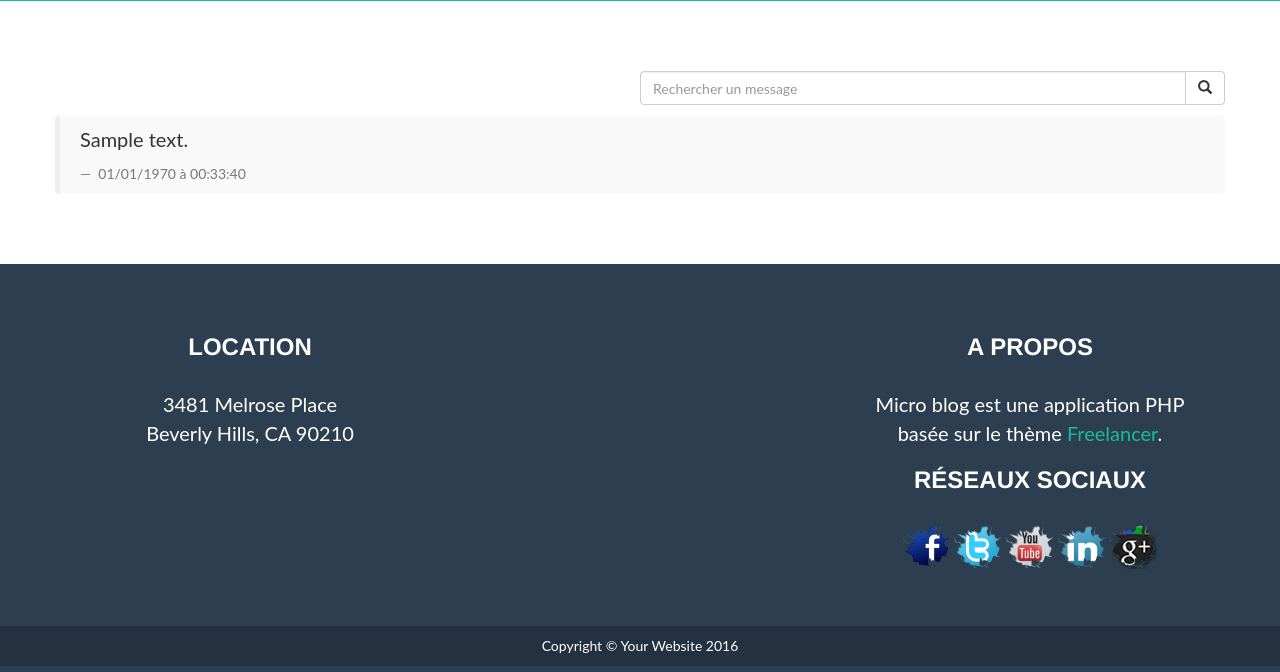
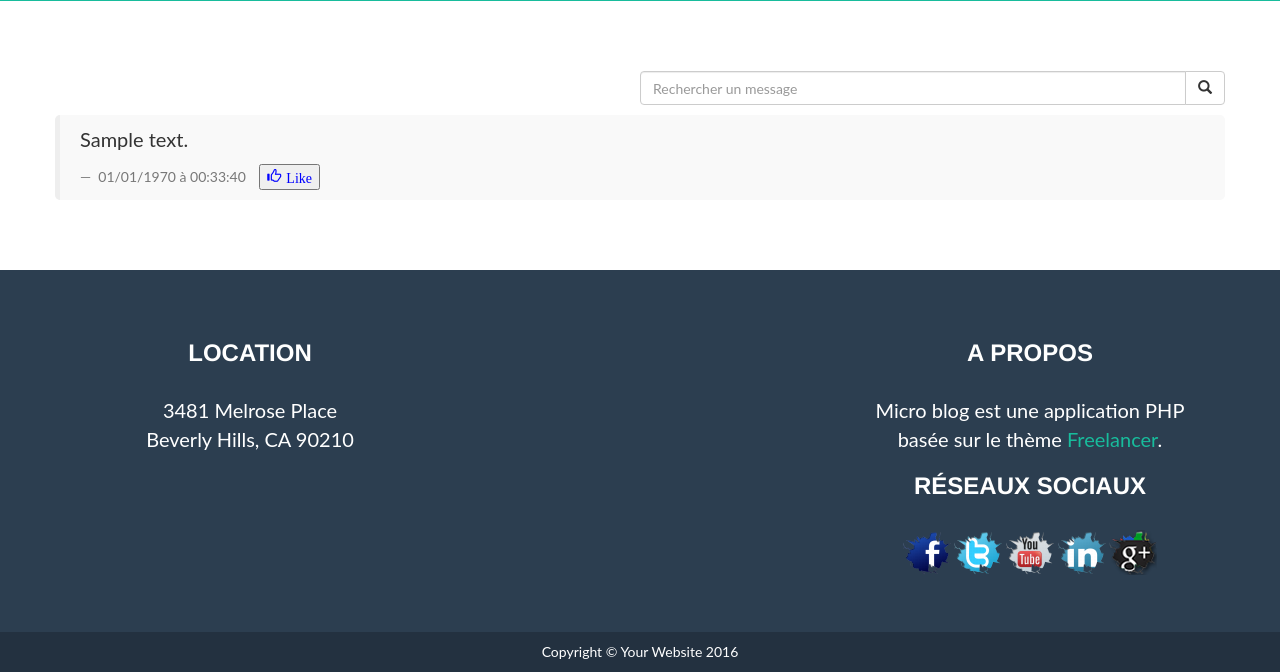
Before and after one commit to etibiss/micro_blog, a PHP site: page / in a window 1280 px wide. Shown: the part 289-961 px from the top of the page. Run offline with PHP 8.4, Linux system fonts and the light colour scheme; tables that the repository leaves empty or names only in its code hold one stand-in row (values such as "Sample post"); some libraries are stand-ins or nearby versions.

Commit message:
11/04: FIN

```diff
--- a/css/freelancer.css
+++ b/css/freelancer.css
@@ -619,3 +619,21 @@ textarea {
     font-size: 20px;
     padding-top: 24px;
 }
+
+.btn-like {
+    margin-left: 10px;
+}
+
+.glyphicon-thumbs-up:before,
+.glyphicon-thumbs-down:before {
+    padding-right: 5px;
+}
+
+
+.glyphicon-thumbs-up {
+    color: blue
+}
+
+.glyphicon-thumbs-down {
+    color: red
+}
--- a/index.php
+++ b/index.php
@@ -137,11 +137,12 @@
                     while($data=$stmt->fetch()){
                 ?>
                     <blockquote>
-                        <p>
+                        <p class="msg_content">
                             <?php echo $data['contenu']; ?>
                         </p>
                         <footer>
                             <?php echo date('d/m/Y à H:i:s',$data['date']);?>
+                            <button class="btn-like"><span class="glyphicon glyphicon-thumbs-up">Like</span></button>
                         </footer>
                         <?php if($connecte_util == true){ ?>
                         <a href="message.php?a=sup&id=<?=$data['id']?>" class="btn btn-danger">Supprimer</a>
@@ -152,6 +153,40 @@
             </div>
         </div>
     </section>
+
+    <script type="text/javascript" src="https://ajax.googleapis.com/ajax/libs/jquery/1.10.2/jquery.min.js"></script>
+    <script type="text/javascript">
+        $(document).ready(function() {
+
+            $(".btn-like").click(function(e) {
+                if ($(this).children().text() == "Like") {
+                    $(this).children().text('Unlike');
+                    $(this).children().removeClass('glyphicon-thumbs-up');
+                    $(this).children().addClass('glyphicon-thumbs-down');
+                    $(this).css('box-shadow', '0px 0px 5px blue');
+                } else {
+                    $(this).children().text('Like');
+                    $(this).children().removeClass('glyphicon-thumbs-down');
+                    $(this).children().addClass('glyphicon-thumbs-up');
+                    $(this).css('box-shadow', 'none');
+                }
+                return false;
+            });
+
+            var email = '[\w]*\.*[\w]+@([a-z]+\.[a-z])+/g';
+            var tel = '(0+[1-9])\.?\s?([0-9]{2})\.?\s?([0-9]{2})\.?\s?([0-9]{2})\.?\s?([0-9]{2})/gx';
+            var url = 'https?:\/\/([\w]+\.?[\w]+)\S*\/([\w]+\.?[\w]*)/g';
+            var msg = ('.msg_content').text();
+            msg.replace(email, "<a href='mailto:" + msg.match(email) + "'>" + msg.match(email) + "</a>");
+            msg.replace(tel, "<a href='tel:" + msg.match(tel) + "'>" + msg.match(tel) + "</a>");
+            msg.replace(url, "<a href='" + msg.match(url) + "'>" + msg.match(url) + "</a>");
+
+            console.log(regex1.test(str1));
+
+        });
+
+    </script>
+
     <?php
     include('includes/bas.inc.php');
 ?>
--- a/index.tpl
+++ b/index.tpl
@@ -55,6 +55,7 @@
                 </p>
                 <footer>
                     <?php echo date('d/m/Y à H:i:s',{$all_data.date}); ?>
+
                 </footer>
                 {if connecte}
                 <a href="message.php?a=sup&id=<?=$data['id']?>" class="btn btn-danger">Supprimer</a>
```
